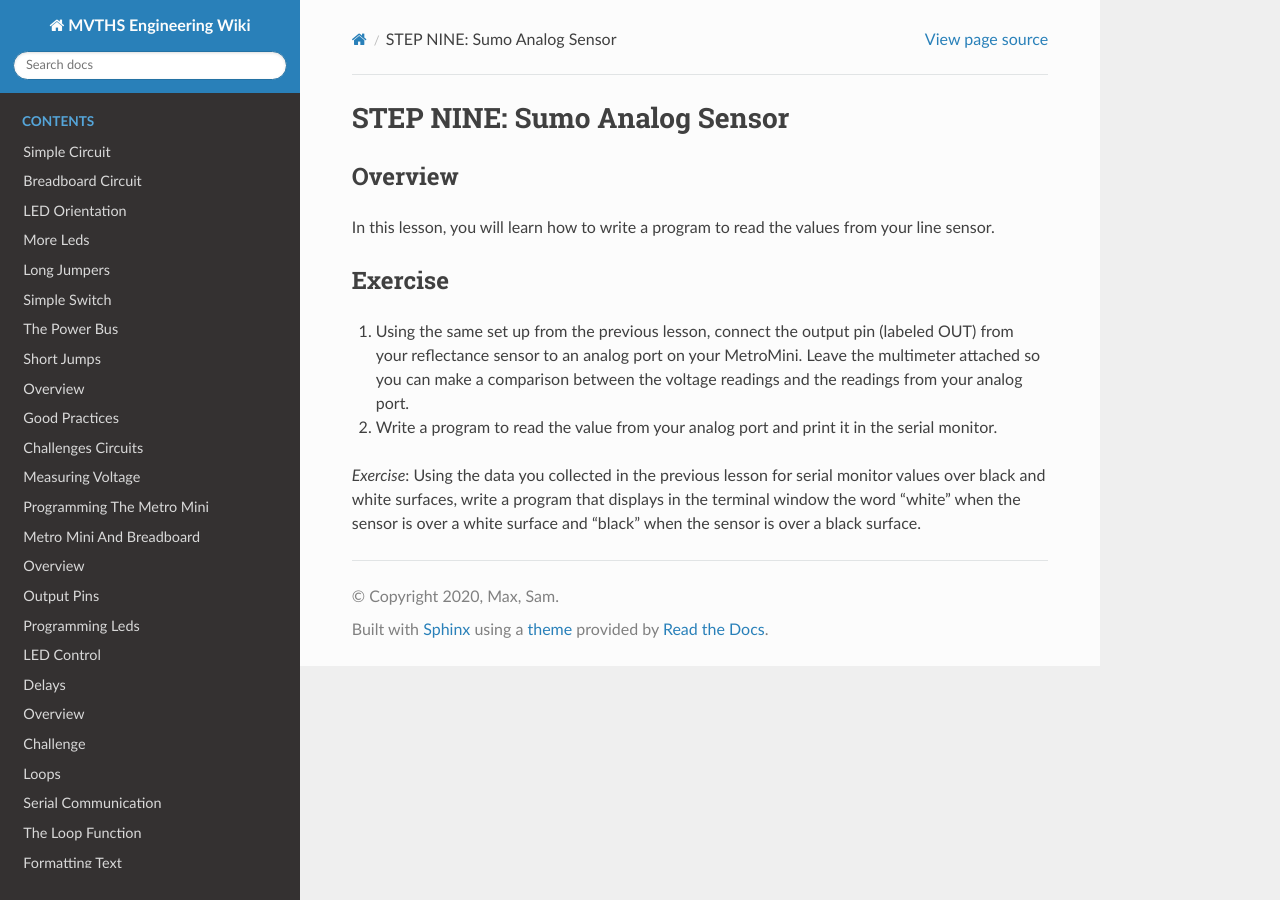
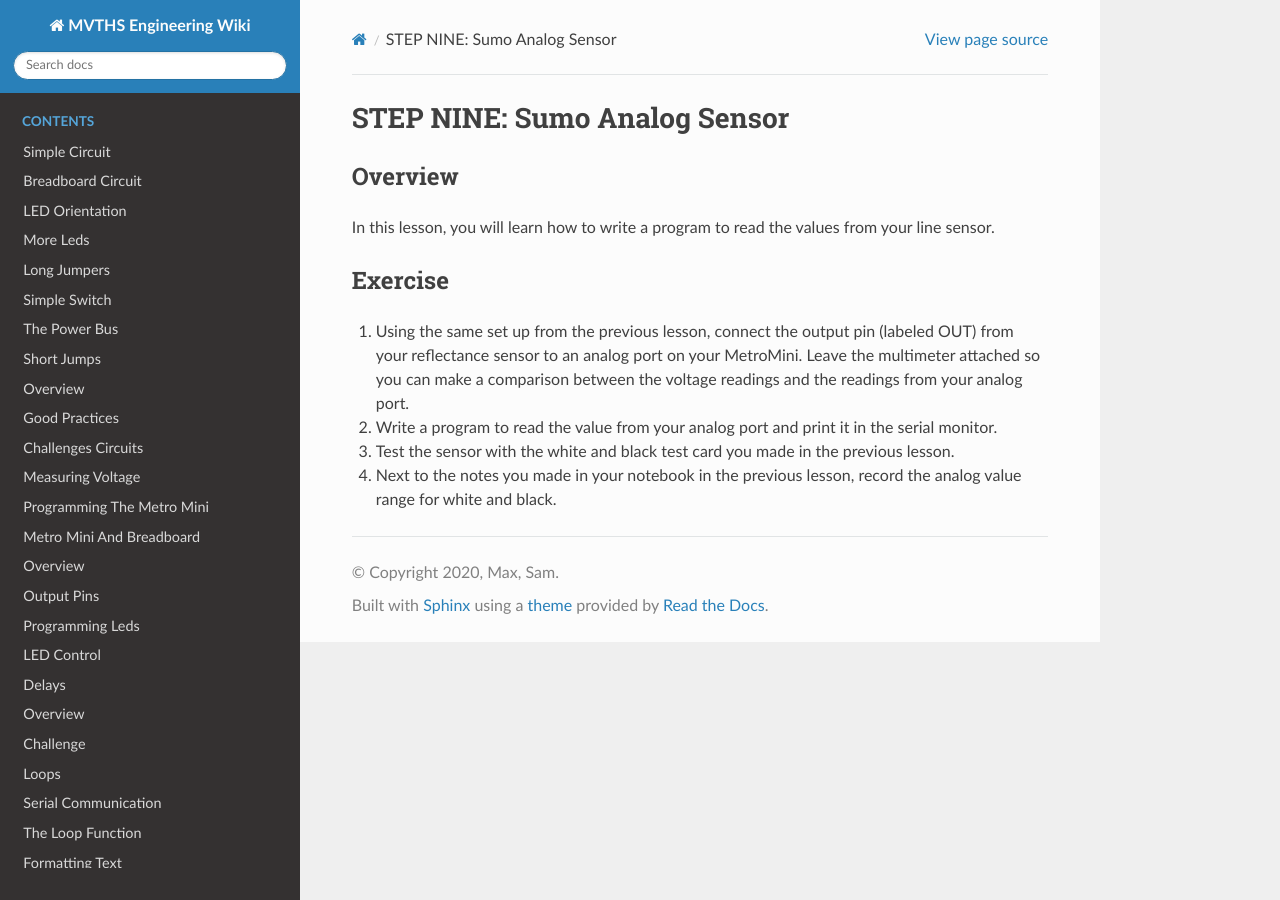
Before and after one commit to maxtkc/mvths-wiki, a Sphinx documentation site: the page built from docs/070xo-sumo-sensor-read.rst, in a window 1280 px wide. Built offline with Sphinx 7.4.7 and the Read the Docs theme 2.0.0, drawn with Linux system fonts in a browser that asks for light colours; pages that are not in the unit, such as notebooks, are missing from menus.

Commit message:
Update 070xo-sumo-sensor-read.rst

```diff
--- a/docs/070xo-sumo-sensor-read.rst
+++ b/docs/070xo-sumo-sensor-read.rst
@@ -13,8 +13,6 @@ Exercise
 
 #. Write a program to read the value from your analog port and print it in the serial monitor.
 
+#. Test the sensor with the white and black test card you made in the previous lesson.
 
-
-
-
-*Exercise*: Using the data you collected in the previous lesson for serial monitor values over black and white surfaces, write a program that displays in the terminal window the word "white" when the sensor is over a white surface and "black" when the sensor is over a black surface.
+#. Next to the notes you made in your notebook in the previous lesson, record the analog value range for white and black.
```
